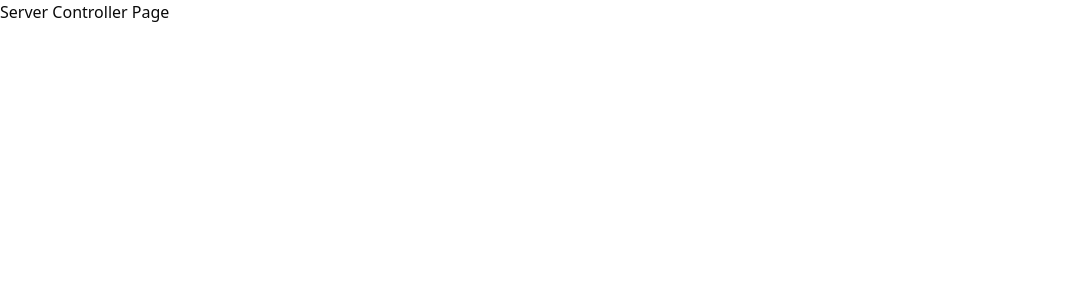
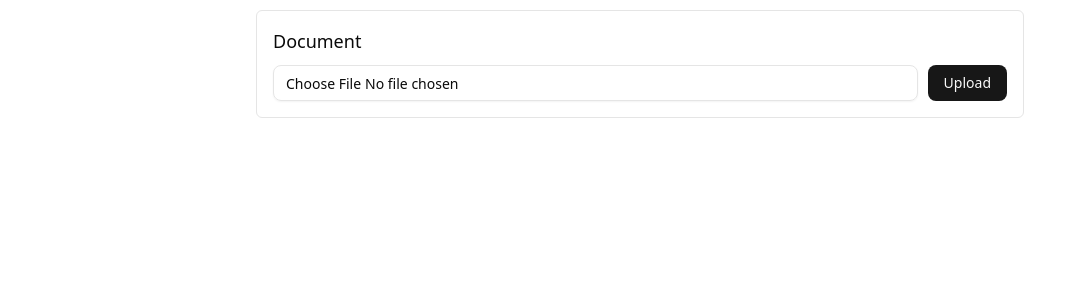
Before and after one commit to FureiiVu/RAG_Server_for_IELTS, a React app in the folder frontend/: page /server-controller in a window 1280 px wide. Shown: the top 300 px of the page, without its empty margins (0-1086 px from the left). Built offline with nearby package versions, Linux system fonts and the light colour scheme; the HTML template or start-up script is replaced by a standard one.

Commit message:
Finish upload document tag

```diff
--- a/frontend/package.json
+++ b/frontend/package.json
@@ -10,6 +10,7 @@
     "preview": "vite preview"
   },
   "dependencies": {
+    "@radix-ui/react-label": "^2.1.8",
     "@radix-ui/react-slot": "^1.2.4",
     "@tailwindcss/vite": "^4.1.17",
     "axios": "^1.13.2",
--- /dev/null
+++ b/frontend/src/components/cards/fileUploadInput.tsx
@@ -0,0 +1,43 @@
+import { useState } from "react";
+import { Input } from "@/components/ui/input";
+import { Label } from "../ui/label";
+import { Button } from "../ui/button";
+import { useDocumentStore } from "@/stores/documentStore";
+
+export const FileUploadInput = () => {
+  const [file, setFile] = useState<File | null>(null);
+  const { uploadDocument } = useDocumentStore();
+
+  const handleFileChange = (e: React.ChangeEvent<HTMLInputElement>) => {
+    const selected = e.target.files?.[0] || null;
+    setFile(selected);
+  };
+
+  const handleUpload = () => {
+    if (!file) return;
+
+    // Gọi hàm xử lý upload từ store
+    uploadDocument(file);
+
+    console.log("Uploading file:", file);
+  };
+
+  return (
+    <div className="grid gap-2.5">
+      <Label htmlFor="document" className="text-lg">
+        Document
+      </Label>
+
+      <div className="flex justify-between space-x-2.5">
+        <Input
+          id="document"
+          type="file"
+          accept=".pdf, .doc, .docx"
+          onChange={handleFileChange}
+        />
+
+        <Button onClick={handleUpload}>Upload</Button>
+      </div>
+    </div>
+  );
+};
--- /dev/null
+++ b/frontend/src/components/ui/input.tsx
@@ -0,0 +1,21 @@
+import * as React from "react"
+
+import { cn } from "@/lib/utils"
+
+function Input({ className, type, ...props }: React.ComponentProps<"input">) {
+  return (
+    <input
+      type={type}
+      data-slot="input"
+      className={cn(
+        "file:text-foreground placeholder:text-muted-foreground selection:bg-primary selection:text-primary-foreground dark:bg-input/30 border-input h-9 w-full min-w-0 rounded-md border bg-transparent px-3 py-1 text-base shadow-xs transition-[color,box-shadow] outline-none file:inline-flex file:h-7 file:border-0 file:bg-transparent file:text-sm file:font-medium disabled:pointer-events-none disabled:cursor-not-allowed disabled:opacity-50 md:text-sm",
+        "focus-visible:border-ring focus-visible:ring-ring/50 focus-visible:ring-[3px]",
+        "aria-invalid:ring-destructive/20 dark:aria-invalid:ring-destructive/40 aria-invalid:border-destructive",
+        className
+      )}
+      {...props}
+    />
+  )
+}
+
+export { Input }
--- /dev/null
+++ b/frontend/src/components/ui/label.tsx
@@ -0,0 +1,22 @@
+import * as React from "react"
+import * as LabelPrimitive from "@radix-ui/react-label"
+
+import { cn } from "@/lib/utils"
+
+function Label({
+  className,
+  ...props
+}: React.ComponentProps<typeof LabelPrimitive.Root>) {
+  return (
+    <LabelPrimitive.Root
+      data-slot="label"
+      className={cn(
+        "flex items-center gap-2 text-sm leading-none font-medium select-none group-data-[disabled=true]:pointer-events-none group-data-[disabled=true]:opacity-50 peer-disabled:cursor-not-allowed peer-disabled:opacity-50",
+        className
+      )}
+      {...props}
+    />
+  )
+}
+
+export { Label }
--- a/frontend/src/pages/serverControllerPage.tsx
+++ b/frontend/src/pages/serverControllerPage.tsx
@@ -1,7 +1,11 @@
+import { FileUploadInput } from "@/components/cards/fileUploadInput";
+
 const ServerControllerPage = () => {
   return (
     <>
-      <h1>Server Controller Page</h1>
+      <div className="w-full max-w-[60%] mx-auto my-2.5 border p-4 rounded-sm">
+        <FileUploadInput />
+      </div>
     </>
   );
 };
```
Also changed, not shown: 1 other file (tests, documents, lock files or other folders).
